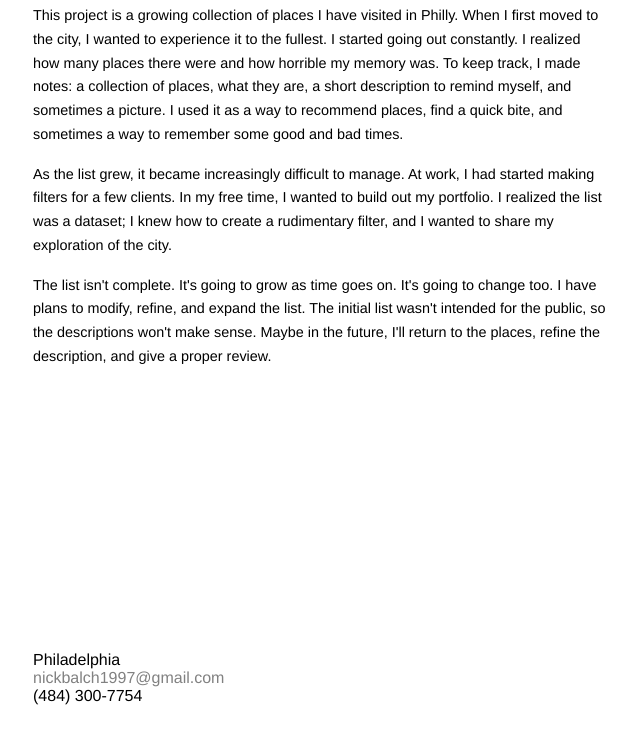
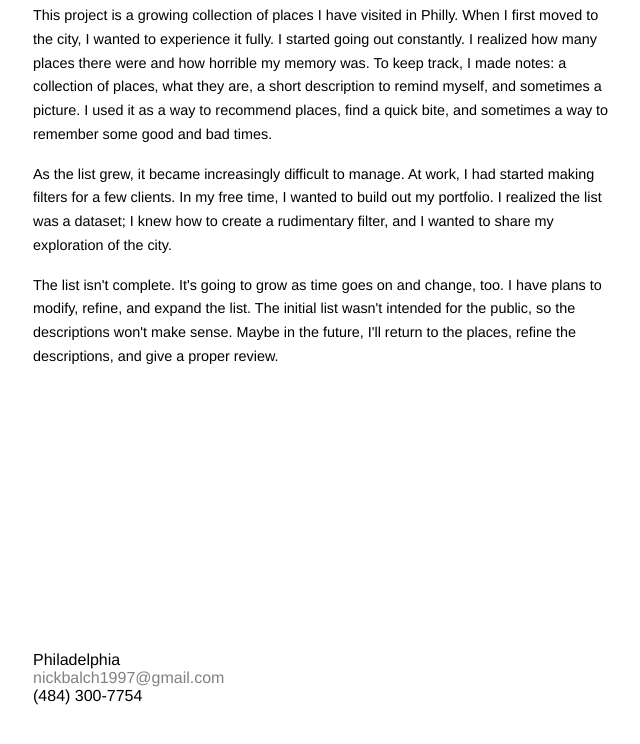
Before and after one commit to TeasingMeep/portfolio, a plain HTML site: page philly-places/index.html in a window 1280 px wide. Both pictures are taken after a click on the button "about". Shown: the part 136-880 px from the top of the page, without its empty margins (95-735 px from the left). Drawn offline with Linux system fonts and the light colour scheme; no server answers.

Commit message:
Update index.html
Updated the about text.

```diff
--- a/philly-places/index.html
+++ b/philly-places/index.html
@@ -26,18 +26,11 @@
 			</div>
 			<section id="project-description">
 				<div class="inner-container">
-					<p>This project is a growing collection of places I have visited in Philly. When I first moved to the city, I wanted to experience it to the fullest. I started going out
-						constantly. I
-						realized how many places there were and how horrible my memory was. To keep track, I made notes: a collection of places, what they are, a short description to remind myself,
-						and
-						sometimes a picture. I used it as a way to recommend places, find a quick bite, and sometimes a way to remember some good and bad times.</p>
+					<p>This project is a growing collection of places I have visited in Philly. When I first moved to the city, I wanted to experience it fully. I started going out constantly. I realized how many places there were and how horrible my memory was. To keep track, I made notes: a collection of places, what they are, a short description to remind myself, and sometimes a picture. I used it as a way to recommend places, find a quick bite, and sometimes a way to remember some good and bad times.</p>
 
-					<p>As the list grew, it became increasingly difficult to manage. At work, I had started making filters for a few clients. In my free time, I wanted to build out my portfolio. I
-						realized the list was a dataset; I knew how to create a rudimentary filter, and I wanted to share my exploration of the city.</p>
+					<p>As the list grew, it became increasingly difficult to manage. At work, I had started making filters for a few clients. In my free time, I wanted to build out my portfolio. I realized the list was a dataset; I knew how to create a rudimentary filter, and I wanted to share my exploration of the city.</p>
 
-					<p>The list isn't complete. It's going to grow as time goes on. It's going to change too. I have plans to modify, refine, and expand the list. The initial list wasn't intended for
-						the
-						public, so the descriptions won't make sense. Maybe in the future, I'll return to the places, refine the description, and give a proper review.</p>
+					<p>The list isn't complete. It's going to grow as time goes on and change, too. I have plans to modify, refine, and expand the list. The initial list wasn't intended for the public, so the descriptions won't make sense. Maybe in the future, I'll return to the places, refine the descriptions, and give a proper review.</p>
 				</div>
 			</section>
 		</div>
```
